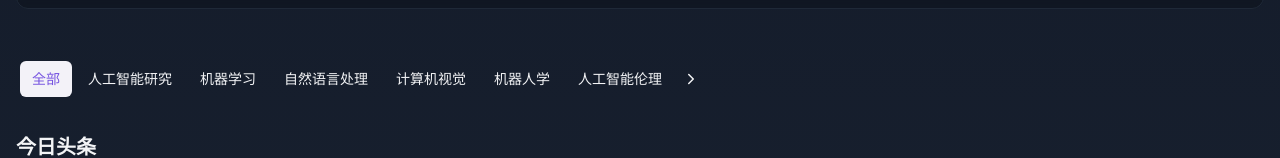
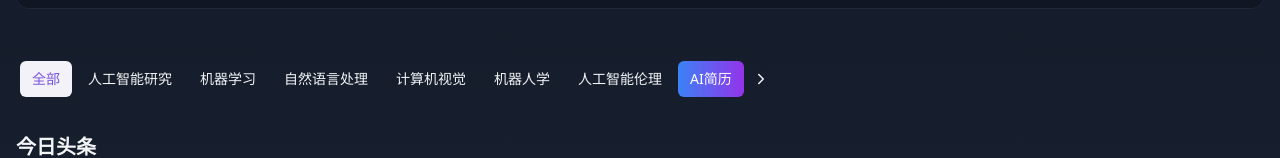
Before and after one commit to lixiao2024/stream-nexus-view, a React (Vite) app: page / in a window 1280 px wide. Shown: the part 524-682 px from the top of the page. Built offline with nearby package versions, Linux system fonts and the light colour scheme.

Commit message:
Add AI Resume link to navbar
Add a link to the AI Resume page in the navigation bar.

```diff
--- a/src/components/NavigationBar.tsx
+++ b/src/components/NavigationBar.tsx
@@ -16,6 +16,7 @@ const categories: Category[] = [
   { id: 'cv', name: '计算机视觉' },
   { id: 'robotics', name: '机器人学' },
   { id: 'ethics', name: '人工智能伦理' },
+  { id: 'ai-resume', name: 'AI简历' }, // New category added
 ];
 
 interface NavigationBarProps {
@@ -52,7 +53,8 @@ const NavigationBar: React.FC<NavigationBarProps> = ({
             onClick={() => handleCategoryClick(category.id)}
             className={cn(
               "nav-link",
-              activeCategory === category.id && "nav-link-active"
+              activeCategory === category.id && "nav-link-active",
+              category.id === 'ai-resume' && "bg-gradient-to-r from-blue-500 to-purple-600 text-white hover:from-blue-600 hover:to-purple-700" // Make AI简历 entry more prominent
             )}
           >
             {category.name}
```
